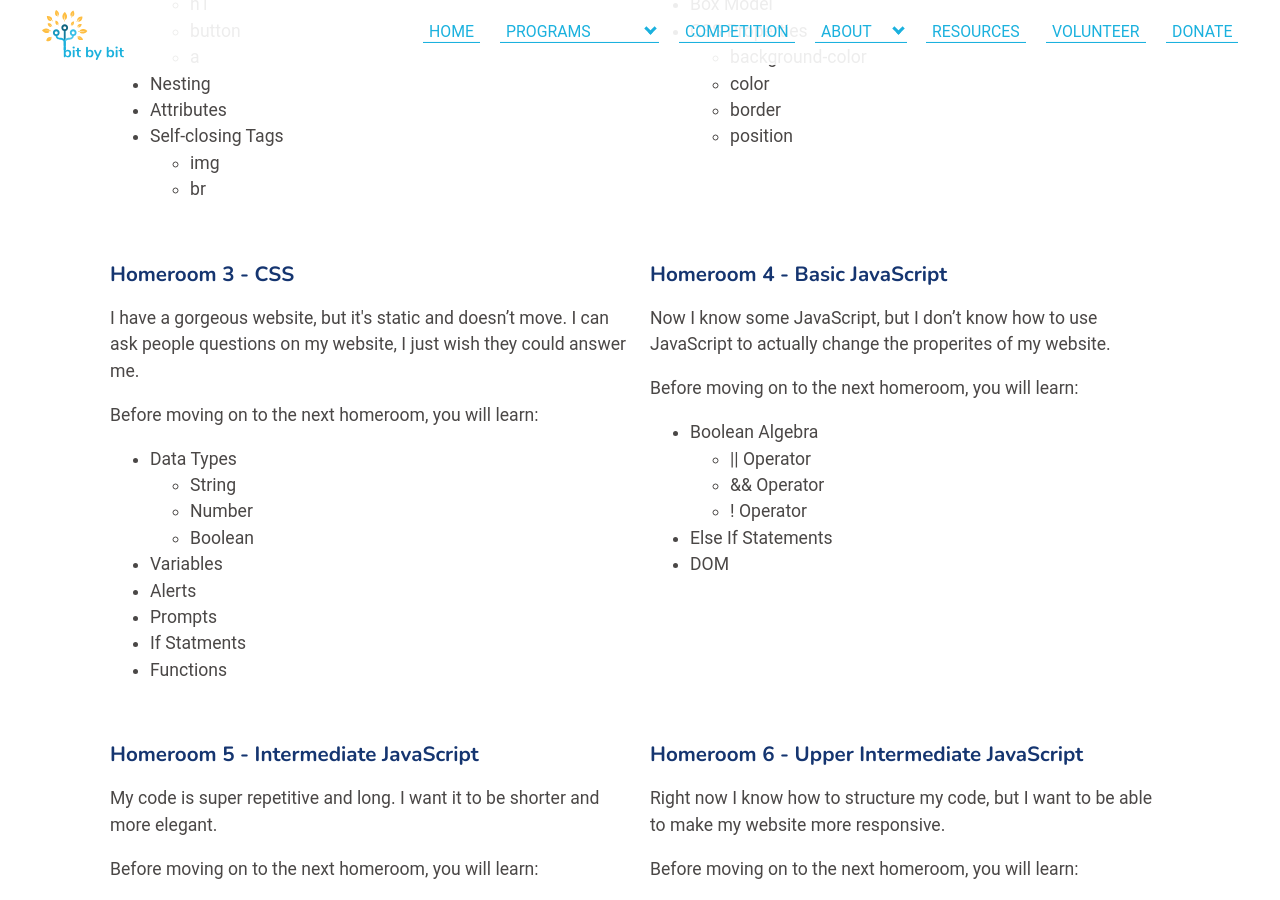
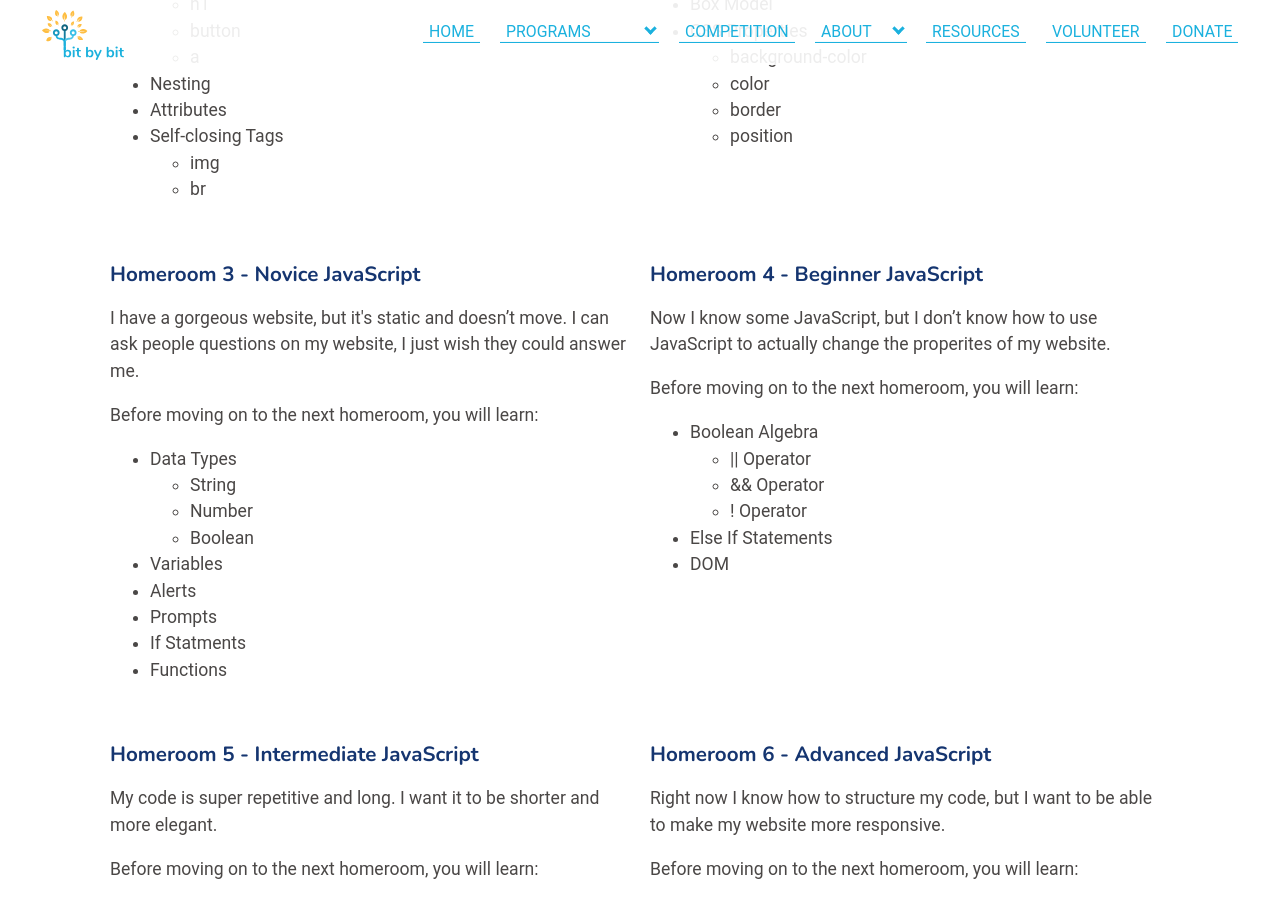
Before and after one commit to bit-by-bit-coding/bxb-website, a Jekyll site: the page built from homerooms.html, in a window 1280 px wide and 900 px high, scrolled down 1091 px. Built offline with Jekyll 4.4.1, drawn with Linux system fonts in a browser that asks for light colours; nearby versions of some CDN libraries; some web fonts are replaced; some of the changed text lies outside the part shown.

Commit message:
update breakout room info

```diff
--- a/homerooms.html
+++ b/homerooms.html
@@ -76,7 +76,7 @@ style: homerooms.css
         </ul>
     </div>
     <div class="details-item">
-        <h3>Homeroom 3 - CSS</h3>
+        <h3>Homeroom 3 - Novice JavaScript</h3>
         <p>
             I have a gorgeous website, but it's static and doesn’t move. I can ask people questions on my website, I just wish they could answer me.
         </p>
@@ -97,7 +97,7 @@ style: homerooms.css
         </ul>
     </div>
     <div class="details-item">
-        <h3>Homeroom 4 - Basic JavaScript</h3>
+        <h3>Homeroom 4 - Beginner JavaScript</h3>
         <p>
             Now I know some JavaScript, but I don’t know how to use JavaScript to actually change the properites of my website.
         </p>
@@ -126,7 +126,7 @@ style: homerooms.css
         </ul>
     </div>
     <div class="details-item">
-        <h3>Homeroom 6 - Upper Intermediate JavaScript</h3>
+        <h3>Homeroom 6 - Advanced JavaScript</h3>
         <p>
             Right now I know how to structure my code, but I want to be able to make my website more responsive.
         </p>
```
Also changed, not shown: other parts of homerooms.html (+3 -3 lines), formfunction.html (+5 -3 lines).
